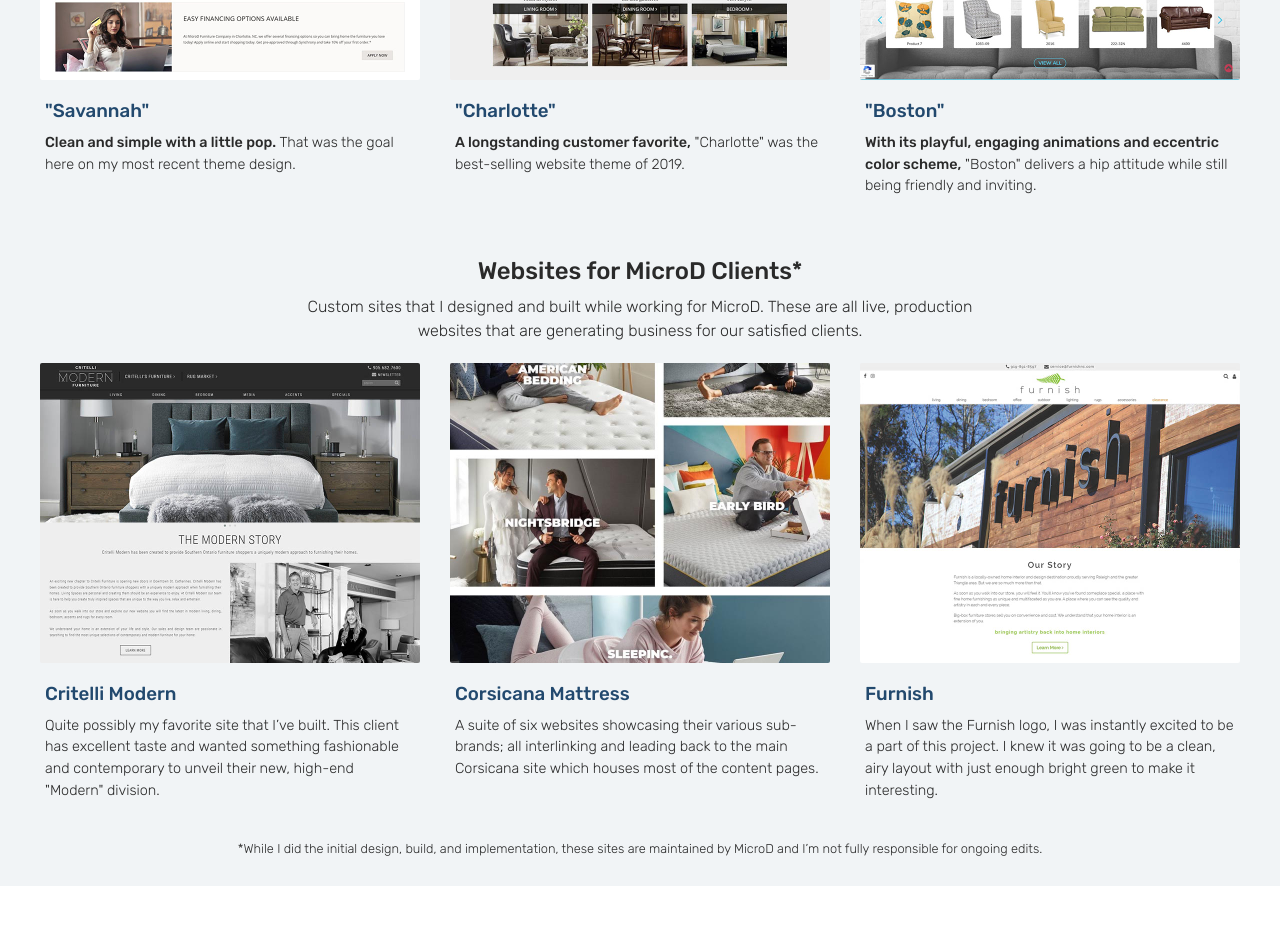
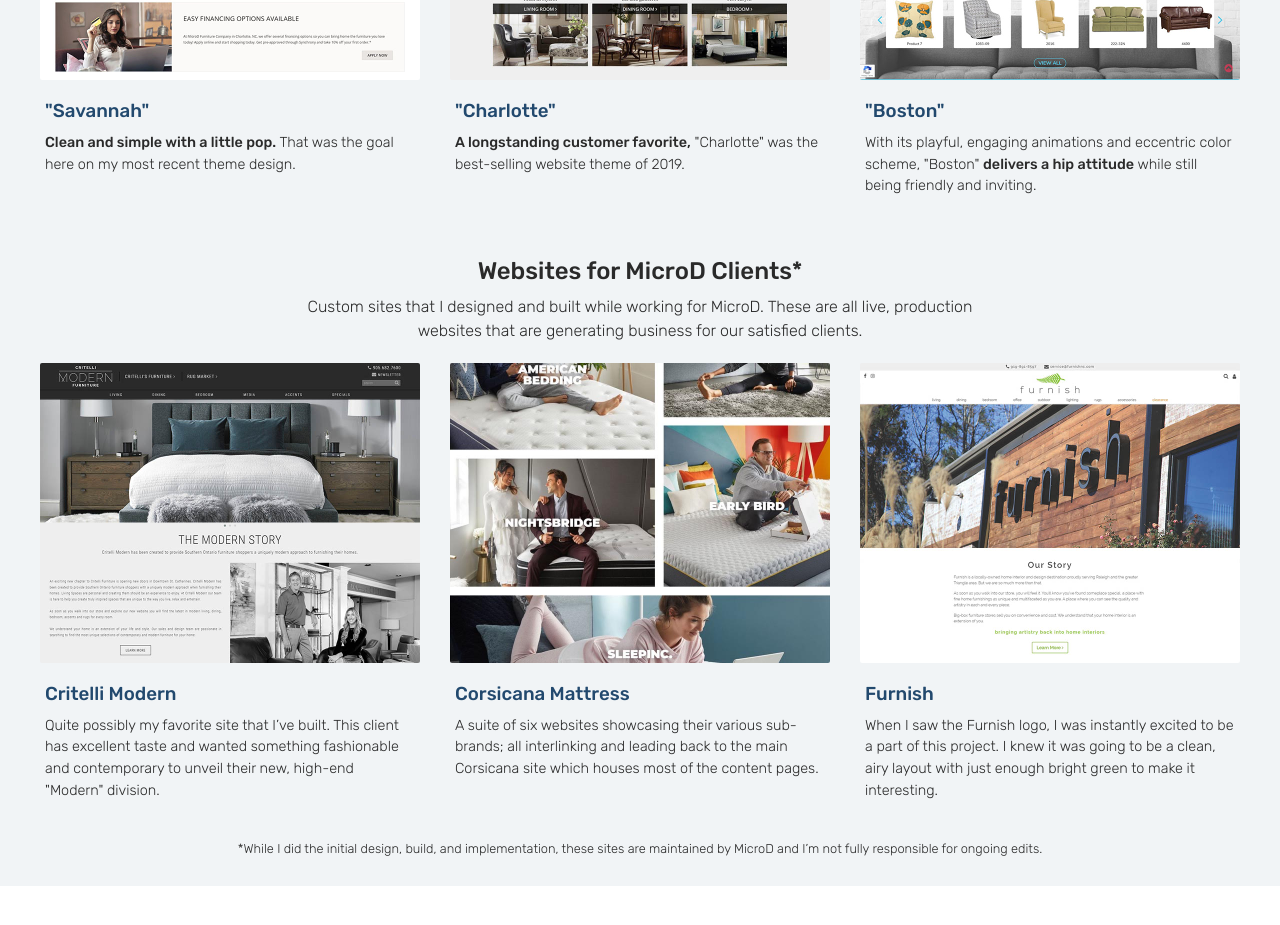
Before and after one commit to SGcreative/sgcreative.github.io, a plain HTML site: page index.html in a window 1280 px wide. Shown: the part 2040-2965 px from the top of the page. Drawn offline with Linux system fonts and the light colour scheme.

Commit message:
Bold Boston text edit

```diff
--- a/index.html
+++ b/index.html
@@ -100,7 +100,7 @@
                             </div>
                             <div>
                                 <h3>"Boston"</h3>
-                                <p><strong>With its playful, engaging animations and eccentric color scheme,</strong> "Boston" delivers a hip attitude while still being friendly and inviting.</p>
+                                <p>With its playful, engaging animations and eccentric color scheme, "Boston" <strong>delivers a hip attitude</strong> while still being friendly and inviting.</p>
                             </div>
                         </a>
                     </li>
```
